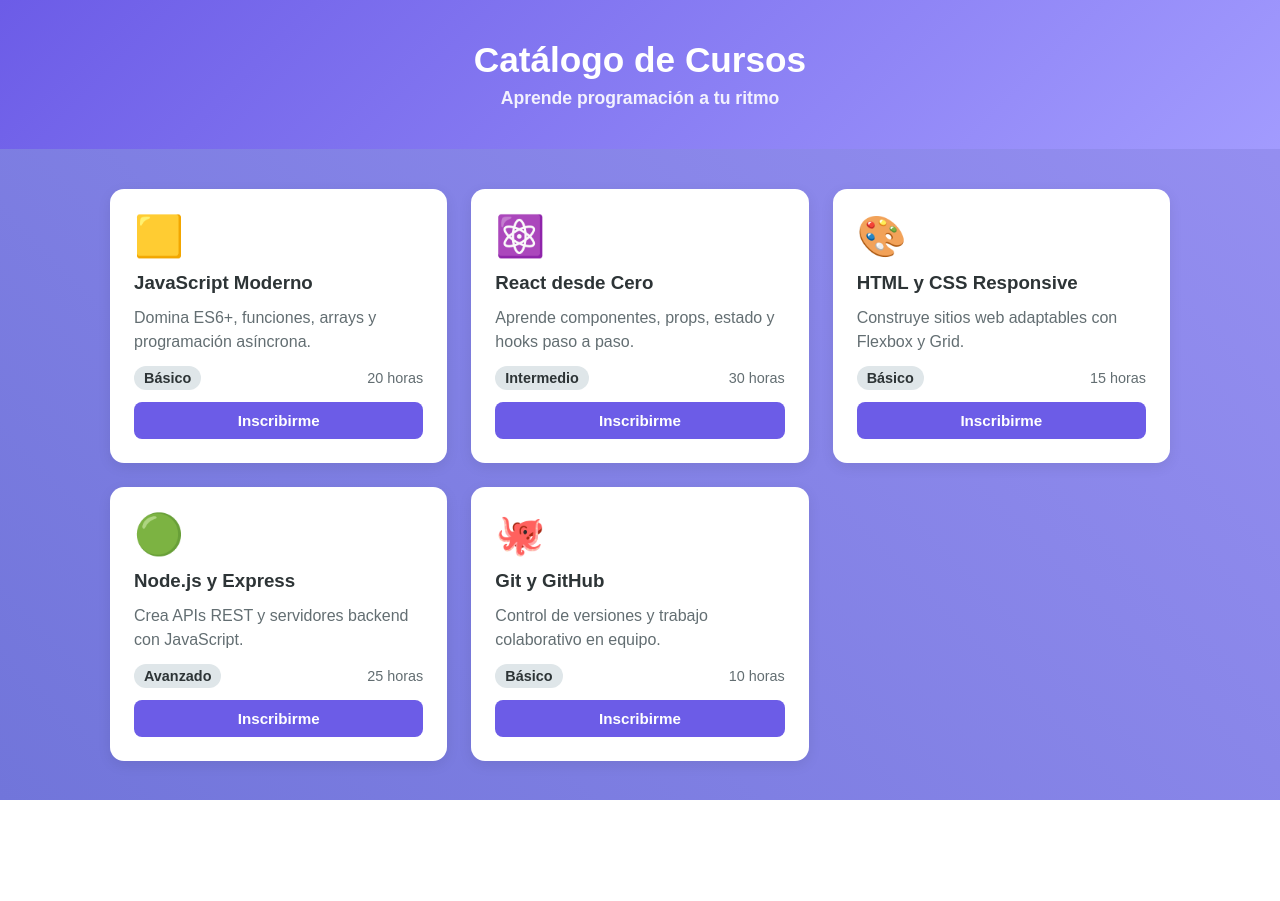
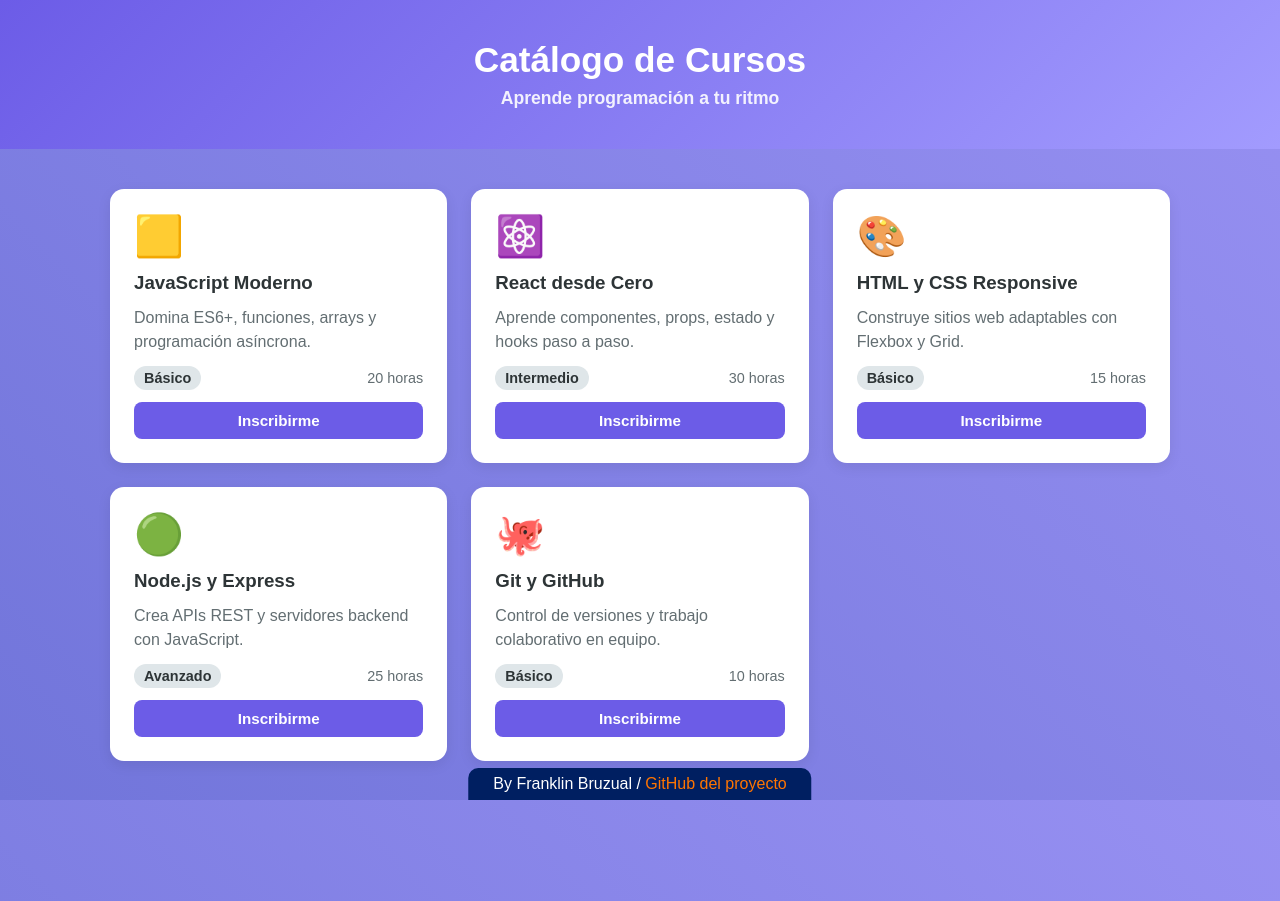
Before and after one commit to Frankl1nxd/catalogo-cursos, a React (Vite) app: page / in a window 1280 px wide. Before the commit the page ends 800 px from the top, so only its background shows below. Built offline with nearby package versions, Linux system fonts and the light colour scheme; a web font is replaced by a local one.

Commit message:
Actualiza README con instrucciones del proyecto

```diff
--- a/src/App.css
+++ b/src/App.css
@@ -1,7 +1,7 @@
 .app__lista {
   max-width: 1100px;
   margin: 40px auto;
-  padding: 0 20px;
+  padding: 0 20px 100px 20px;
   display: grid;
   grid-template-columns: repeat(auto-fill, minmax(280px, 1fr));
   gap: 24px;
--- a/src/App.jsx
+++ b/src/App.jsx
@@ -1,5 +1,6 @@
 import Header from './assets/components/Header/Header'
 import Tarjeta from './assets/components/Tarjeta/Tarjeta'
+import Footer from './assets/Footer/Footer'
 import './App.css'
 
 function App() {
@@ -70,7 +71,10 @@
           />
         ))}
       </main>
+
+      <Footer />
     </div>
+
   )
 }
 
--- /dev/null
+++ b/src/assets/Footer/Footer.css
@@ -0,0 +1,17 @@
+.floating-text {
+	background-color: #001F61;
+	border-radius: 10px 10px 0 0;
+	color: #fff;
+	padding: 7px 25px;
+	position: fixed;;
+	bottom: 0px;
+	left: 50%;
+	transform: translateX(-50%);
+	text-align: center;
+	z-index: 999;
+}
+
+.floating-text a {
+	color: #FF7500;
+	text-decoration: none;
+}
--- /dev/null
+++ b/src/assets/Footer/Footer.jsx
@@ -0,0 +1,11 @@
+import './Footer.css';
+
+function Footer() {
+    return (
+        <div class="floating-text">
+            By Franklin Bruzual / <a href="https://github.com/Frankl1nxd/catalogo-cursos" target="_blank">GitHub del proyecto</a>
+        </div>
+    )
+}
+
+export default Footer
```
